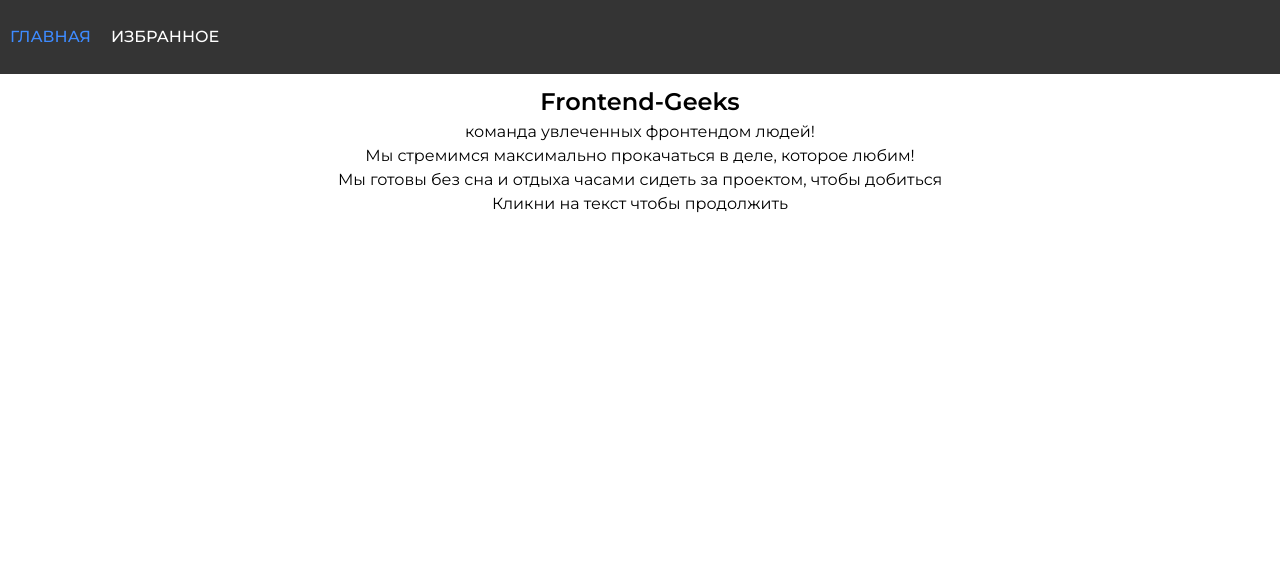
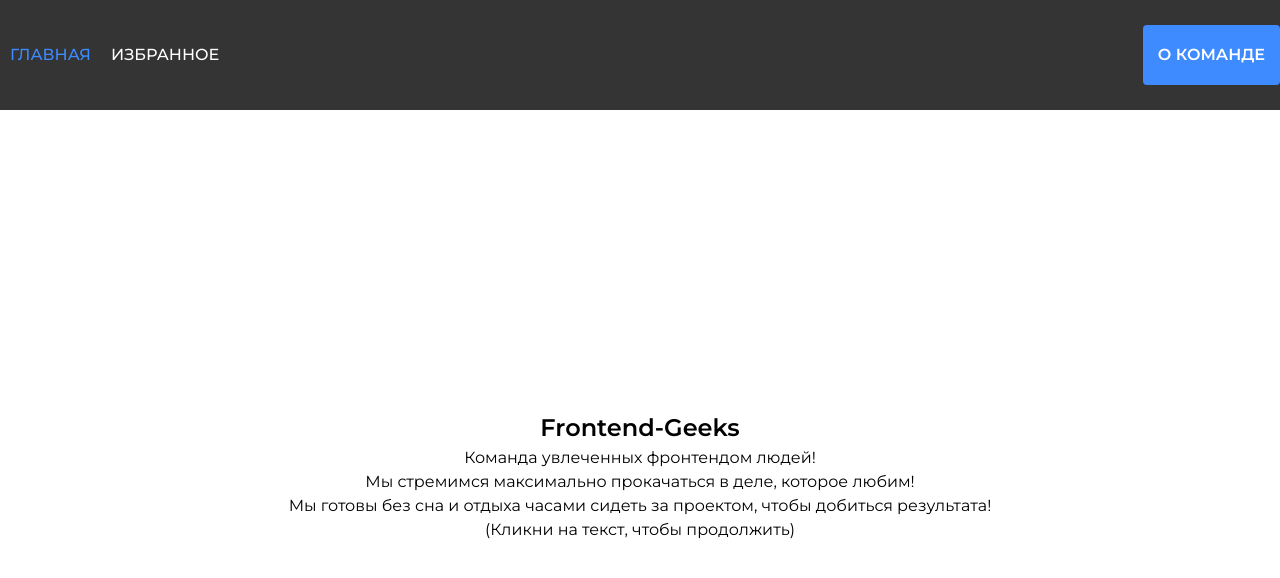
Before and after one commit to y0na24/Frontend-geeks, a React (Create React App) app: page / in a window 1280 px wide. Shown: the top 578 px of the page. Built offline with nearby package versions, Linux system fonts and the light colour scheme.

Commit message:
fix intro

```diff
--- a/src/app/components/Layout.jsx
+++ b/src/app/components/Layout.jsx
@@ -1,12 +1,23 @@
-import React from 'react'
+import React, { useState } from 'react'
 import NavBar from './navBar/navBar'
 import { Outlet } from 'react-router-dom'
+import IntroText from './ui/intro/introText'
 
 const Layout = () => {
+	const [show, setState] = useState(true)
+
+	const handleClick = () => {
+		setState(prevState => !prevState)
+	}
 	return (
 		<>
-			<NavBar />
-			<Outlet />
+			<NavBar handleShow={handleClick}/>
+			{ !show
+			    ? <Outlet />
+				:  <div onClick={handleClick}>
+					<IntroText/>
+				</div>
+			}
 		</>
 	)
 }
--- a/src/app/components/navBar/navBar.css
+++ b/src/app/components/navBar/navBar.css
@@ -30,11 +30,12 @@
 .nav_links li:last-child {
 	right: 0;
 	top: 0;
-	/* margin-left: auto; */
+	margin-left: auto;
 }
 
 .nav_links {
 	display: flex;
+	align-items: center;
 }
 
 @media (max-width: 500px) {
@@ -57,3 +58,22 @@
 		margin: 0;
 	}
 }
+
+.navbar-info {
+	padding: 0 15px;
+	margin: 0 auto;
+	display: block;
+	background-color: var(--accent-color-2);
+	text-decoration: none;
+	text-align: center;
+	border-radius: 4px;
+	max-width: 400px;
+	line-height: 60px;
+	color: #fff;
+	font-weight: bold;
+	cursor: pointer;
+	-webkit-user-select: none;
+	-moz-user-select: none;
+	-ms-user-select: none;
+	transition: all 0.3s;
+}
--- a/src/app/components/navBar/navBar.jsx
+++ b/src/app/components/navBar/navBar.jsx
@@ -1,17 +1,10 @@
 import React from 'react'
-import { NavLink, useLocation } from 'react-router-dom'
-
-import getRandomNumber from '../../utils/getRandomNumber'
+import PropTypes from 'prop-types';
+import { NavLink } from 'react-router-dom'
 
 import './navBar.css'
 
-const NavBar = () => {
-	const [randomNumber, setRandomNumber] = React.useState()
-	const location = useLocation()
-
-	React.useEffect(() => {
-		setRandomNumber(getRandomNumber())
-	}, [location])
+const NavBar = ({handleShow}) => {
 
 	return (
 		<header className='header'>
@@ -27,9 +20,19 @@ const NavBar = () => {
 							Избранное
 						</NavLink>
 					</li>
+					<li>
+						<div className="navbar-info" onClick={handleShow}>
+							О команде
+						</div>
+					</li>
 				</ul>
 			</nav>
 		</header>
 	)
 }
+
+NavBar.propTypes = {
+	handleShow: PropTypes.func
+}
+
 export default NavBar
--- a/src/app/components/slider/index.css
+++ b/src/app/components/slider/index.css
@@ -1,4 +1,5 @@
 .slider-main {
+	margin-top: 150px;
 	width: 100%;
 	height: auto;
 	position: relative;
--- a/src/app/components/ui/intro/intro.css
+++ b/src/app/components/ui/intro/intro.css
@@ -30,6 +30,8 @@
   animation-delay: 0.4s;
 }
 .cd-intro{
+    margin-top: 300px;
+    cursor: pointer;
     text-align: center;
  }
 @keyframes cd-bounce-right {
--- a/src/app/components/ui/intro/introText.jsx
+++ b/src/app/components/ui/intro/introText.jsx
@@ -5,15 +5,15 @@ const IntroText = () => {
 		<section className='cd-intro'>
 			<div className='cd-intro-content bouncy'>
 				<h1>Frontend-Geeks</h1>
-				<p>команда увлеченных фронтендом людей!</p>
+				<p>Команда увлеченных фронтендом людей!</p>
 				<div className='action-wrapper'>
 					<p className='cd-btn main-action'>
 						Мы стремимся максимально прокачаться в деле, которое любим!
 					</p>
 					<p className='cd-btn'>
-						Мы готовы без сна и отдыха часами сидеть за проектом, чтобы добиться
+						Мы готовы без сна и отдыха часами сидеть за проектом, чтобы добиться результата!
 					</p>
-					<p>Кликни на текст чтобы продолжить</p>
+					<p>(Кликни на текст, чтобы продолжить)</p>
 				</div>
 			</div>
 		</section>
--- a/src/app/layouts/main.jsx
+++ b/src/app/layouts/main.jsx
@@ -1,22 +1,12 @@
-import React, { useState } from 'react'
+import React from 'react'
 import MainPage from '../components/pages/mainPage/mainPage'
-import IntroText from '../components/ui/intro/introText'
 
 const Main = props => {
-	const [state, setState] = useState(false)
-
-	const handleClick = () => {
-		setState(prevState => (prevState = true))
-	}
 	return (
-		<div onMouseDown={handleClick}>
-			{state ? (
+		<div >
 				<div>
 					<MainPage />
 				</div>
-			) : (
-				<IntroText />
-			)}
 		</div>
 	)
 }
```
